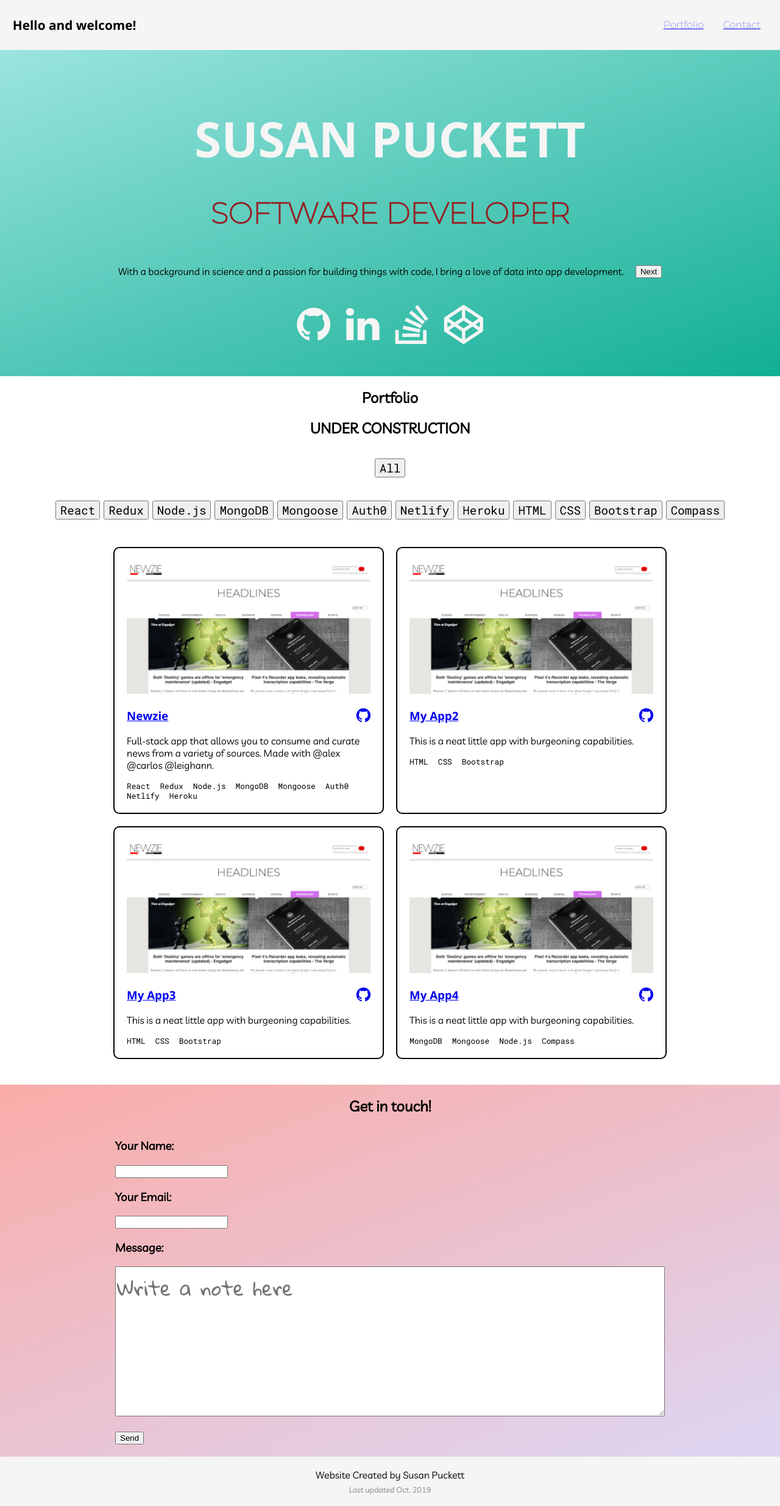
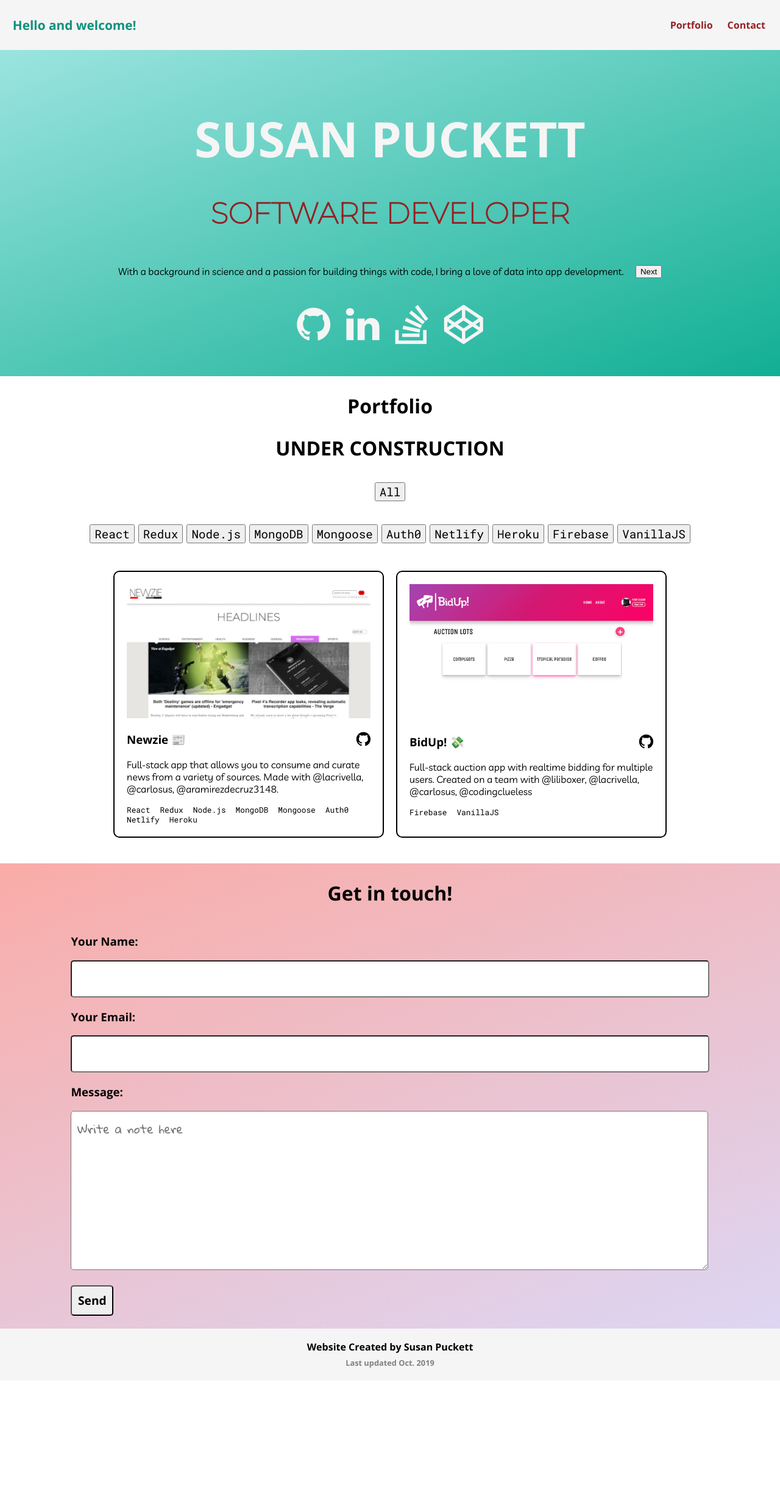
Before and after one commit to sepuckett86/portfolio-react, a React app: page / in a window 1280 px wide. Shown: the whole page at 61% size. After the commit the page ends 2264 px from the top, so only its background shows below. Built offline with nearby package versions, Linux system fonts and the light colour scheme.

Commit message:
add portfolio content

```diff
--- a/src/components/App.css
+++ b/src/components/App.css
@@ -13,5 +13,18 @@ main {
 }
 
 h1, h2 {
+  font-family: 'Open Sans', sans-serif;
   text-align: center;
 }
+
+h2 {
+  font-size: 2em;
+}
+
+h3 {
+  font-family: 'Open Sans', sans-serif;
+}
+
+button:hover {
+  cursor: pointer;
+}
--- a/src/components/Footer.css
+++ b/src/components/Footer.css
@@ -3,6 +3,7 @@
   background-color: whitesmoke;
   padding-top: 1.2em;
   padding-bottom: 1.2em;
+  font-family: 'Open Sans', sans-serif;
 
   .updated {
     font-size: 0.8em;
--- a/src/components/Header.css
+++ b/src/components/Header.css
@@ -10,18 +10,27 @@
     padding: 0;
     margin: 0;
     display: flex;
-    margin-right: 2em;
+    margin-right: 1.5em;
   }
 
   li {
-    margin-left: 2em;
-    font-family: 'Montserrat', sans-serif;
-    color: #952024;
+    a {
+      font-family: 'Open Sans', sans-serif;
+      display: block;
+      text-decoration: none;
+      color: #952024;
+      padding-left: 1.5em;
+      border-radius: 10px;
+    }
+    a:hover {
+      color: black;
+    }
   }
 
   .name {
     margin-left: 1em;
     font-size: 1.3em;
     font-family: 'Open Sans', sans-serif;
+    color: rgb(10, 146, 123);
   }
 }
--- a/src/components/contact/ContactForm.css
+++ b/src/components/contact/ContactForm.css
@@ -5,13 +5,28 @@
   align-items: center;
   background-image: linear-gradient(-20deg, #ddd6f3 0%, #faaca8 100%, #faaca8 100%);
   textarea {
-    width: 70vw;
+    width: 80vw;
     height: 30vh;
     font-family: 'Gloria Hallelujah', cursive;
-    font-size: 2em;
+    font-size: 1.2em;
+    border-radius: 5px;
+    padding: 0.5em;
   }
   button {
     margin: 1.3rem 0 1.3rem 0;
     display: block;
   }
+  input {
+    width: 80vw;
+    font-family: 'Gloria Hallelujah', cursive;
+    font-size: 1.2em;
+    border-radius: 5px;
+    padding: 0.5em;
+  }
+  button {
+    font-size: 1.2em;
+    border-radius: 5px;
+    font-family: 'Open Sans', sans-serif;
+    padding: 0.5em;
+  }
 }
--- a/src/components/portfolio/PortfolioItem.css
+++ b/src/components/portfolio/PortfolioItem.css
@@ -4,6 +4,10 @@
   }
   img {
     width: 100%;
+  }
+  a {
+    text-decoration: none;
+    color: black;
   }
   i {
     font-size: 1.7em;
--- a/src/containers/IntroContainer.js
+++ b/src/containers/IntroContainer.js
@@ -6,7 +6,6 @@ class IntroContainer extends Component {
     introStatements: [
       'With a background in science and a passion for building things with code, I bring a love of data into app development.',
       'An introvert who also thrives in teams, I like to find that sweet balance of collaboration and solo focus.',
-      'Not a fan of the idea of networking, but am a fan of getting to know tech-passionate people.',
       'According to the Gallup Clifton Strengths test, my top strengths are adaptability, learner, intellection, input, and responsibility.',
       'On the fence about the trailing comma.',
       'One of my life goals is to play in clarinet in a community band until I die.',
@@ -14,7 +13,7 @@ class IntroContainer extends Component {
       'Over 800 hours of full-stack JavaScript app development experience in a cohort of 19 wonderful people.',
       'My top bucket list item: Visit a sloth sanctuary in Costa Rica.',
       'Liked sloths before Kristen Bell made them popular.',
-      'Here is where a witty intro statement should go that accentuates my personality. Hi?',
+      'Not a fan of the idea of networking, but am a fan of getting to know tech-passionate people.',
       'Once played clarinet in Carnegie Hall with the Oregon State University Wind Ensemble.',
       'Fun fact: I have a PhD in immunology and microbial pathogenesis. I discovered new things about tuberculosis.'
     ],
--- a/src/containers/Portfolio.js
+++ b/src/containers/Portfolio.js
@@ -7,36 +7,20 @@ export default class Portfolio extends Component {
   state = {
     projects: [
       {
-        title: 'Newzie',
-        description: 'Full-stack app that allows you to consume and curate news from a variety of sources. Made with @alex @carlos @leighann.',
+        title: 'Newzie 📰',
+        description: 'Full-stack app that allows you to consume and curate news from a variety of sources. Made with @lacrivella, @carlosus, @aramirezdecruz3148.',
         tags: ['React', 'Redux', 'Node.js', 'MongoDB', 'Mongoose', 'Auth0', 'Netlify', 'Heroku'],
         github: 'https://github.com/The-Newsies/newsies-fe',
         url: 'https://newzie.netlify.com',
         image: 'Newzie.png'
       },
       {
-        title: 'My App2',
-        description: 'This is a neat little app with burgeoning capabilities.',
-        tags: ['HTML', 'CSS', 'Bootstrap'],
-        github: 'https://github.com/The-Newsies/newsies-fe',
-        url: 'https://newzie.netlify.com',
-        image: 'Newzie.png'
-      },
-      {
-        title: 'My App3',
-        description: 'This is a neat little app with burgeoning capabilities.',
-        tags: ['HTML', 'CSS', 'Bootstrap'],
-        github: 'https://github.com/The-Newsies/newsies-fe',
-        url: 'https://newzie.netlify.com',
-        image: 'Newzie.png'
-      },
-      {
-        title: 'My App4',
-        description: 'This is a neat little app with burgeoning capabilities.',
-        tags: ['MongoDB', 'Mongoose', 'Node.js', 'Compass'],
-        github: 'https://github.com/The-Newsies/newsies-fe',
-        url: 'https://newzie.netlify.com',
-        image: 'Newzie.png'
+        title: 'BidUp! 💸',
+        description: 'Full-stack auction app with realtime bidding for multiple users. Created on a team with @liliboxer, @lacrivella, @carlosus, @codingclueless',
+        tags: ['Firebase', 'VanillaJS'],
+        github: 'https://github.com/bid-up/BidUp',
+        url: 'https://biduponline.com/',
+        image: 'BidUp!.png'
       }
     ],
     tags: [],
```
Also changed, not shown: src/images/BidUp!.png (added), src/images/Harmonie.png (added).
